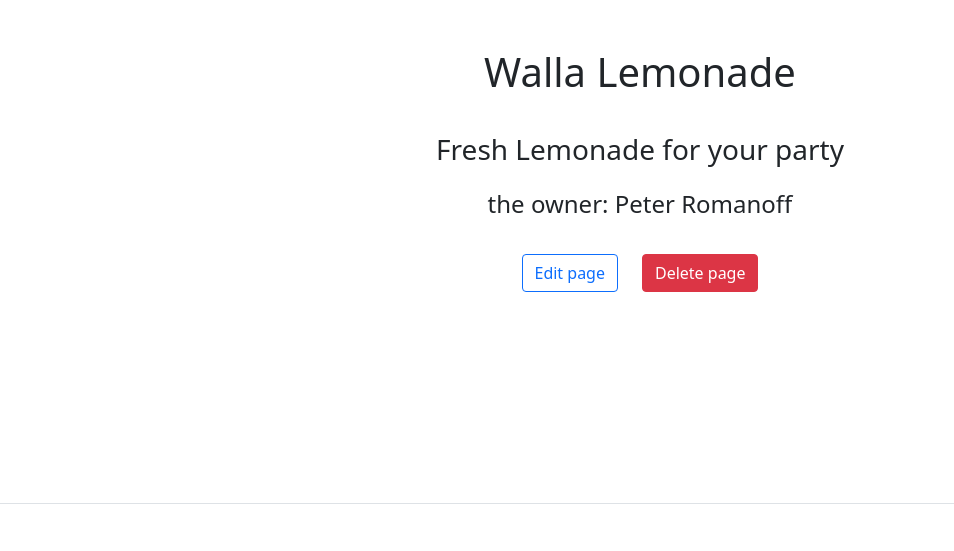
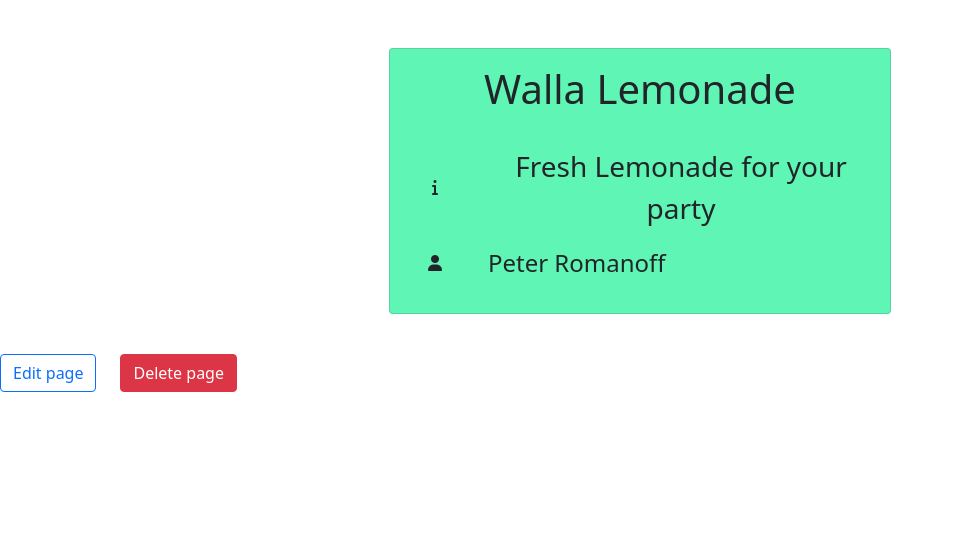
Before and after one commit to snenasheva/community, a Flask app: a page that uses com/templates/service.html in a window 1280 px wide. Shown: the part 56-607 px from the top of the page, without its empty margins (0-954 px from the left). Run offline with Flask 3, Linux system fonts and the light colour scheme; a user stored in the database is signed in; data comes from the database, SQL or seed files in the repository; some libraries are stand-ins or nearby versions.

Commit message:
Business info appearance
Display Business info as a card with colored background and icons

```diff
--- a/com/templates/service.html
+++ b/com/templates/service.html
@@ -2,44 +2,71 @@
 
 {% block content %}
 <div class="container d-flex flex-column justify-content-center align-items-center">
-  <div class="text-center" style="width: 100%; max-width: 900px">
-    <br>
-    <br>
-    <h1>
-      {{ item.name }}
-    </h1>
+  <div class="col-12 mt-5 mb-4 d-flex justify-content-center">
+    <div class="card" style="width: 45%; background-color: #5FF5B4;">
+      <div class="card-body text-center">
+        <h1>{{ item.name }}</h1>
         <br>
         {% if item.description %}
-      <p class="fs-3">
-        {{ item.description }}
-      </p>
+          <div class="row mb-3">
+            <div class="col-2 d-flex align-items-center justify-content-center">
+              <i class="fa fa-info icon-margin" aria-hidden="true"></i>
+            </div>
+            <div class="col-10 d-flex align-items-center">
+              <p class="fs-3 m-0">{{ item.description }}</p>
+            </div>
+          </div>
         {% endif %}
         {% if item.owner_name %}
-      <p class="fs-4">
-        the owner: {{ item.owner_name }}
-      </p>
+          <div class="row mb-3">
+            <div class="col-2 d-flex align-items-center justify-content-center">
+              <i class="fa fa-user icon-margin" aria-hidden="true"></i>
+            </div>
+            <div class="col-10 d-flex align-items-center">
+              <p class="fs-4 m-0">{{ item.owner_name }}</p>
+            </div>
+          </div>
         {% endif %}
         {% if item.phone %}
-      <p class="fs-4">
-        phone number: {{ item.phone }}
-      </p>
+          <div class="row mb-3">
+            <div class="col-2 d-flex align-items-center justify-content-center">
+              <i class="fa fa-phone icon-margin" aria-hidden="true"></i>
+            </div>
+            <div class="col-10 d-flex align-items-center">
+              <p class="fs-4 m-0">{{ item.phone }}</p>
+            </div>
+          </div>
         {% endif %}
         {% if item.address %}
-      <p class="fs-4">
-        address: {{ item.address }}
-      </p>
+          <div class="row mb-3">
+            <div class="col-2 d-flex align-items-center justify-content-center">
+              <i class="fa fa-map-marker icon-margin" aria-hidden="true"></i>
+            </div>
+            <div class="col-10 d-flex align-items-center">
+              <p class="fs-4 m-0">{{ item.address }}</p>
+            </div>
+          </div>
         {% endif %}
         {% if item.web_page %}
-      <p class="fs-4">
-        web-page: {{ item.web_page }}
-      </p>
+          <div class="row mb-3">
+            <div class="col-2 d-flex align-items-center justify-content-center">
+              <i class="fa fa-globe icon-margin" aria-hidden="true"></i>
+            </div>
+            <div class="col-10 d-flex align-items-center">
+              <p class="fs-4 m-0">{{ item.web_page }}</p>
+            </div>
+          </div>
         {% endif %}
       </div>
+    </div>
+  </div>
+</div>
+
 
   {% if item in current_user.items %}
   <div class="row">
     <div class="col-auto">
-        <a class="btn btn-outline-primary mt-3 mb-3" href="{{ url_for ('edit_service', url=item.url_friendly_name) }}">Edit page</a>
+      <a class="btn btn-outline-primary mt-3 mb-3" href="{{ url_for('edit_service', url=item.url_friendly_name) }}">Edit page</a>
     </div>
     <div class="col-auto">
       <form action="{{ url_for('delete_service', url=item.url_friendly_name) }}" method="POST" style="display:inline;">
```
Lines whose indentation alone changed are shown as unchanged.
